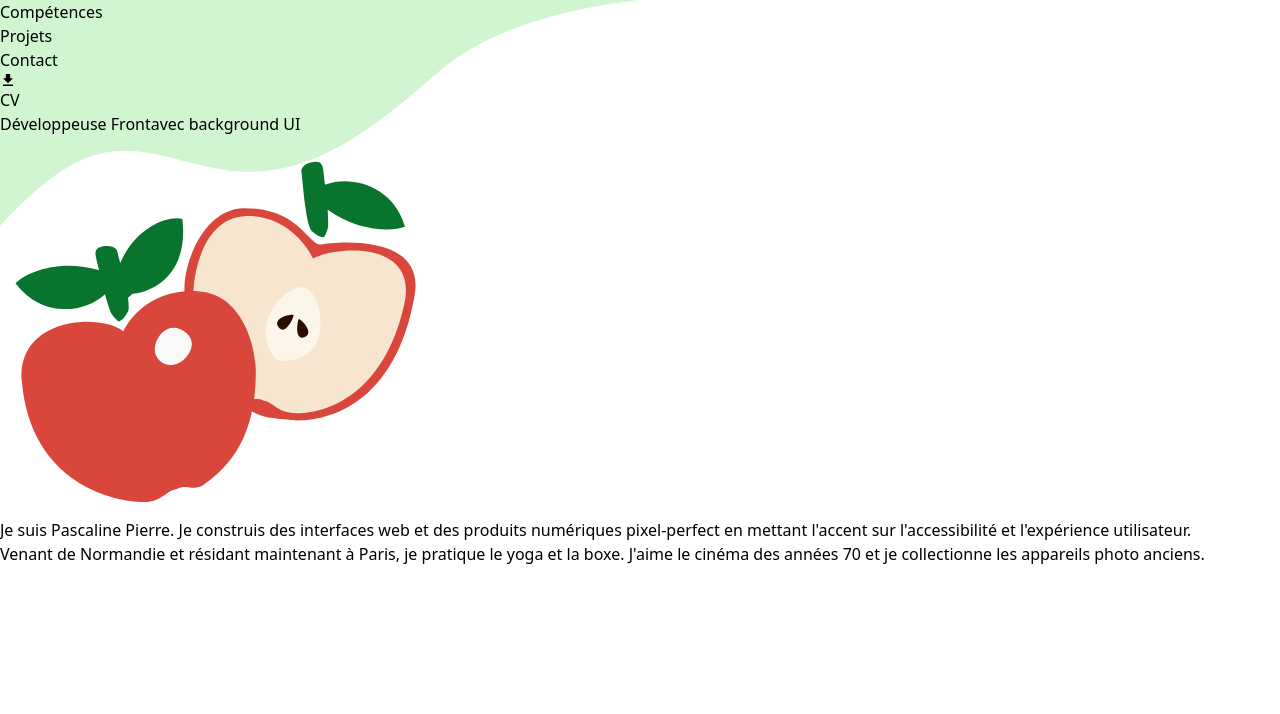
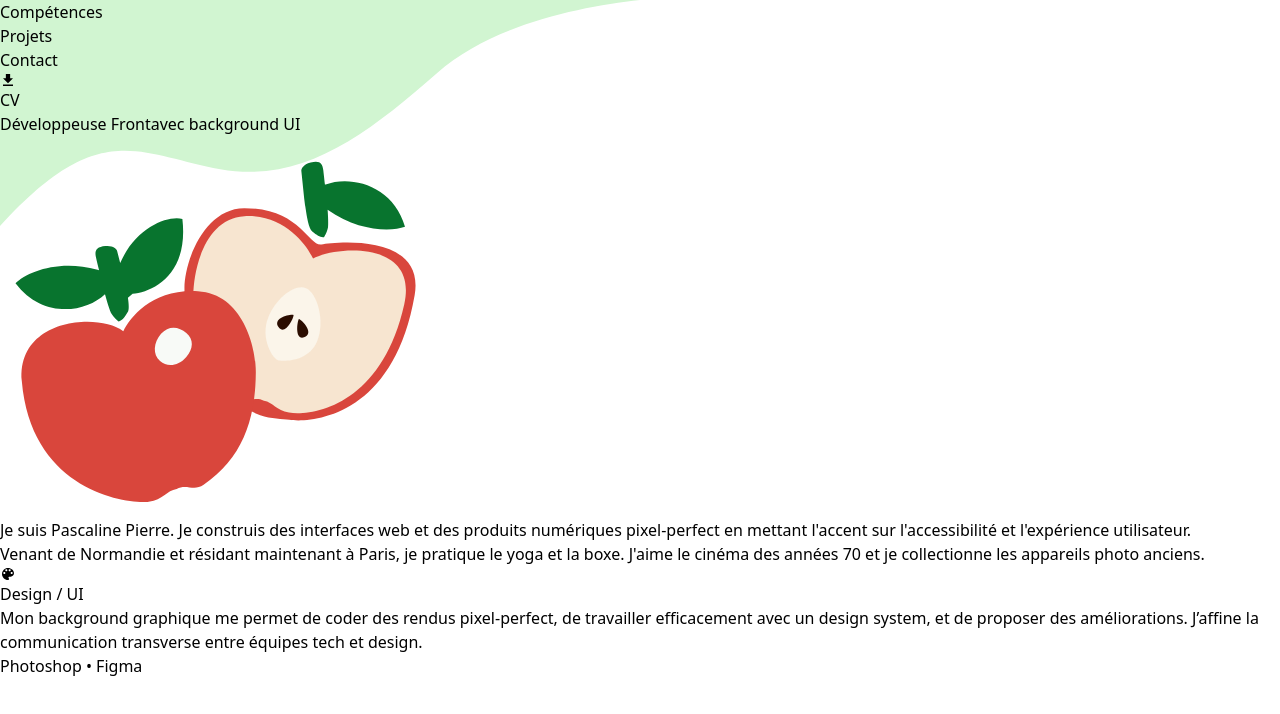
Before and after one commit to Paskaphot/pomfolio24, a Next.js app: page / in a window 1280 px wide. Shown: the top 714 px of the page. Built offline with nearby package versions, Linux system fonts and the light colour scheme; a web font is replaced by a local one.

Commit message:
feat(home-skills): Create static skill card

```diff
--- /dev/null
+++ b/src/app/components/molecules/SkillCard.jsx
@@ -0,0 +1,14 @@
+import { IoMdColorPalette } from "react-icons/io";
+
+export default function SkillCard() {
+    return (
+        <article className="skillCard bg-light px-6 pb-6 rounded-2xl">
+            <h3 className="skillCard__title flex gap-4 items-end">
+                <span aria-hidden="true" focusable="false" className="skillCard__seal bg-secondary text-light"><IoMdColorPalette /></span>
+                <span className="">Design / UI</span>
+            </h3>
+            <p className="mt-4 text-lg">Mon background graphique me permet de coder des rendus pixel-perfect, de travailler efficacement avec un design system, et de proposer des améliorations. J’affine la communication transverse entre équipes tech et design.</p>
+            <p className="mt-4 text-xl font-bold">Photoshop • Figma</p>
+        </article>
+    );
+}
--- a/src/app/globals.css
+++ b/src/app/globals.css
@@ -56,6 +56,18 @@
 			background-size: 100vw 60px;
 		}
 	}
+
+	/* Skills Card */
+	.skillCard {
+		width: 384px;
+	}
+	.skillCard__title {
+		font-size: 2rem;
+	}
+	.skillCard__seal {
+		border-radius: 0 0 0.5rem 0.5rem;
+		padding: 1.5rem 0.5rem 0.5rem 0.5rem;
+	}
 }
 
 @layer utilities {
--- a/src/app/page.js
+++ b/src/app/page.js
@@ -1,5 +1,6 @@
 import NavHome from "./components/molecules/NavHome";
 import About from "./components/organisms/About";
+import SkillCard from "./components/molecules/SkillCard";
 
 export const metadata = {
 	title: "Pomfolio 2024 index",
@@ -14,7 +15,11 @@ export default function Home() {
 		</header>
 		<main className="home">
 			<About />
-			<section id="skillSection" className="skillSection relative bg-secondary-light"></section>
+			<section id="skillSection" className="skillSection relative bg-secondary-light">
+				<ul className="max-w-7xl px-10 py-40 mx-auto">
+					<li><SkillCard /></li>
+				</ul>
+			</section>
 			<section id="projectSection" className="min-h-screen bg-red-600"></section>
 			<section id="contactSection" className="min-h-screen"></section>
 		</main>
```
